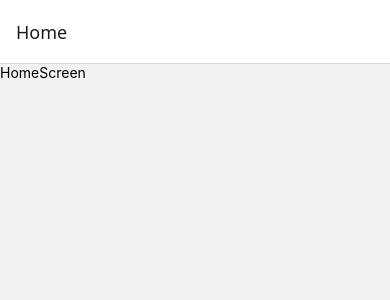
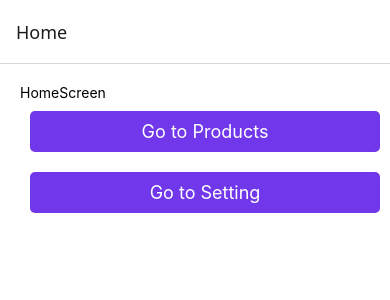
Before and after one commit to jhonnycgarcia/navigation-app-rn-fh, a React Native app: screen /Home in a window 390 px wide. Shown: the top 300 px of the page. Built offline with nearby package versions, Linux system fonts and the light colour scheme.

Commit message:
navegar a otras pantallas

```diff
--- /dev/null
+++ b/src/presentation/components/index.ts
@@ -0,0 +1 @@
+export * from './shared/PrimaryButton';
--- /dev/null
+++ b/src/presentation/components/shared/PrimaryButton.tsx
@@ -0,0 +1,19 @@
+import { Pressable } from 'react-native';
+import { globalStyles } from '../../theme/theme';
+import { Text } from 'react-native-gesture-handler';
+
+interface Props {
+    onPress?: () => void;
+    label: string;
+}
+
+export const PrimaryButton = ({ onPress, label }: Props) => {
+  return (
+    <Pressable
+        style={globalStyles.primaryButton}
+        onPress={() => onPress && onPress()}
+      >
+        <Text style={globalStyles.buttonText}>{label}</Text>
+      </Pressable>
+  );
+};
--- a/src/presentation/screens/home/HomeScreen.tsx
+++ b/src/presentation/screens/home/HomeScreen.tsx
@@ -1,9 +1,21 @@
 import { View, Text } from 'react-native';
+import { globalStyles } from '../../theme/theme';
+import { useNavigation } from '@react-navigation/native';
+import { PrimaryButton } from '../../components';
+export const HomeScreen = () => {
+  const navigation = useNavigation();
 
-export const HomeScreen = () => {
   return (
-    <View>
+    <View style={globalStyles.container}>
       <Text>HomeScreen</Text>
+      <PrimaryButton
+        onPress={() => navigation.navigate('Products' as never)}
+        label="Go to Products"
+      />
+      <PrimaryButton
+        onPress={() => navigation.navigate('Setting' as never)}
+        label="Go to Setting"
+      />
     </View>
   );
 };
--- a/src/presentation/theme/theme.ts
+++ b/src/presentation/theme/theme.ts
@@ -1,8 +1,32 @@
 import { StyleSheet } from 'react-native';
 
 export const globalColors = {
-
+  primary: '#7037eb',
+  secondary: '#f72585',
+  tertiary: '#3a0ca3',
+  success: '#4cc9f0',
+  warning: '#fca311',
+  danger: '#e71d36',
+  dark: '#22223b',
+  background: '#fff',
 };
 
 export const globalStyles = StyleSheet.create({
+  container: {
+    flex: 1,
+    padding: 20,
+    backgroundColor: globalColors.background,
+  },
+  primaryButton: {
+    backgroundColor: globalColors.primary,
+    borderRadius: 5,
+    padding: 10,
+    margin: 10,
+    width: '100%',
+    alignItems: 'center',
+  },
+  buttonText: {
+    color: globalColors.background,
+    fontSize: 18,
+  },
 });
```
